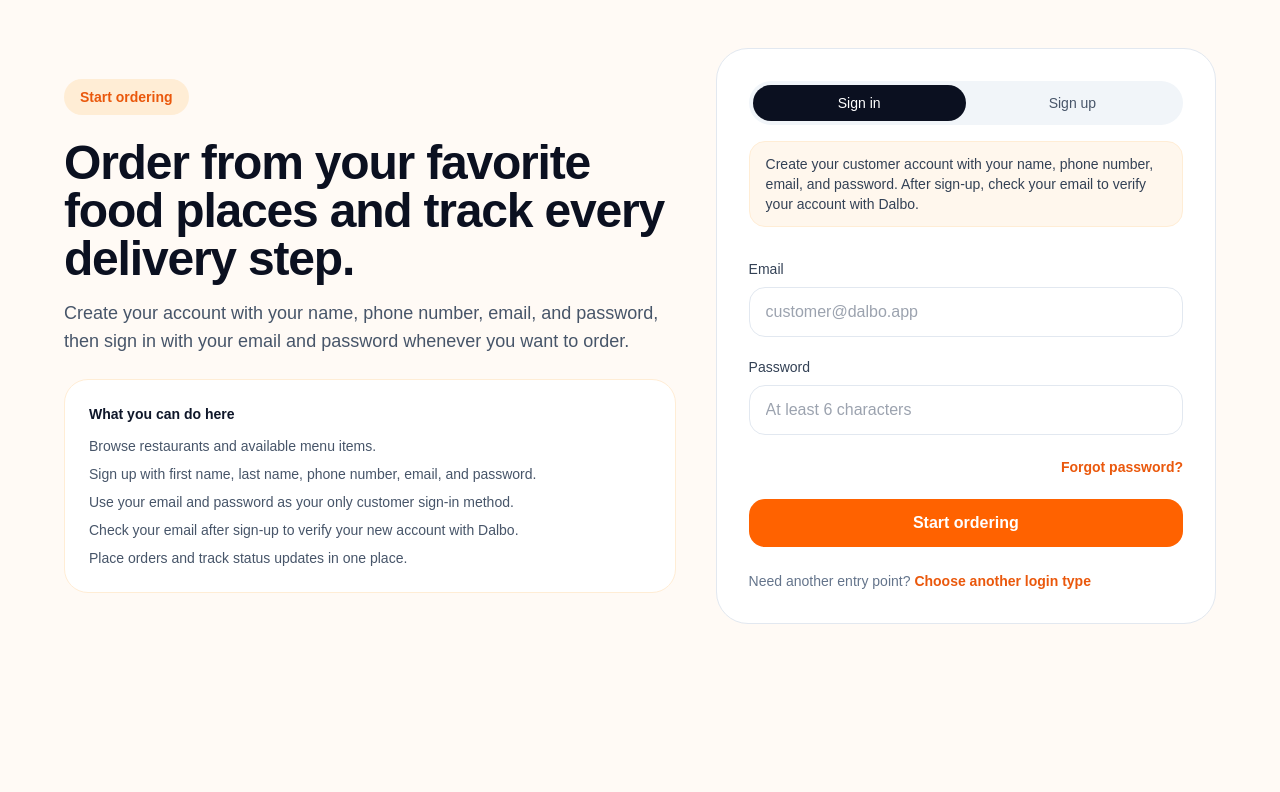
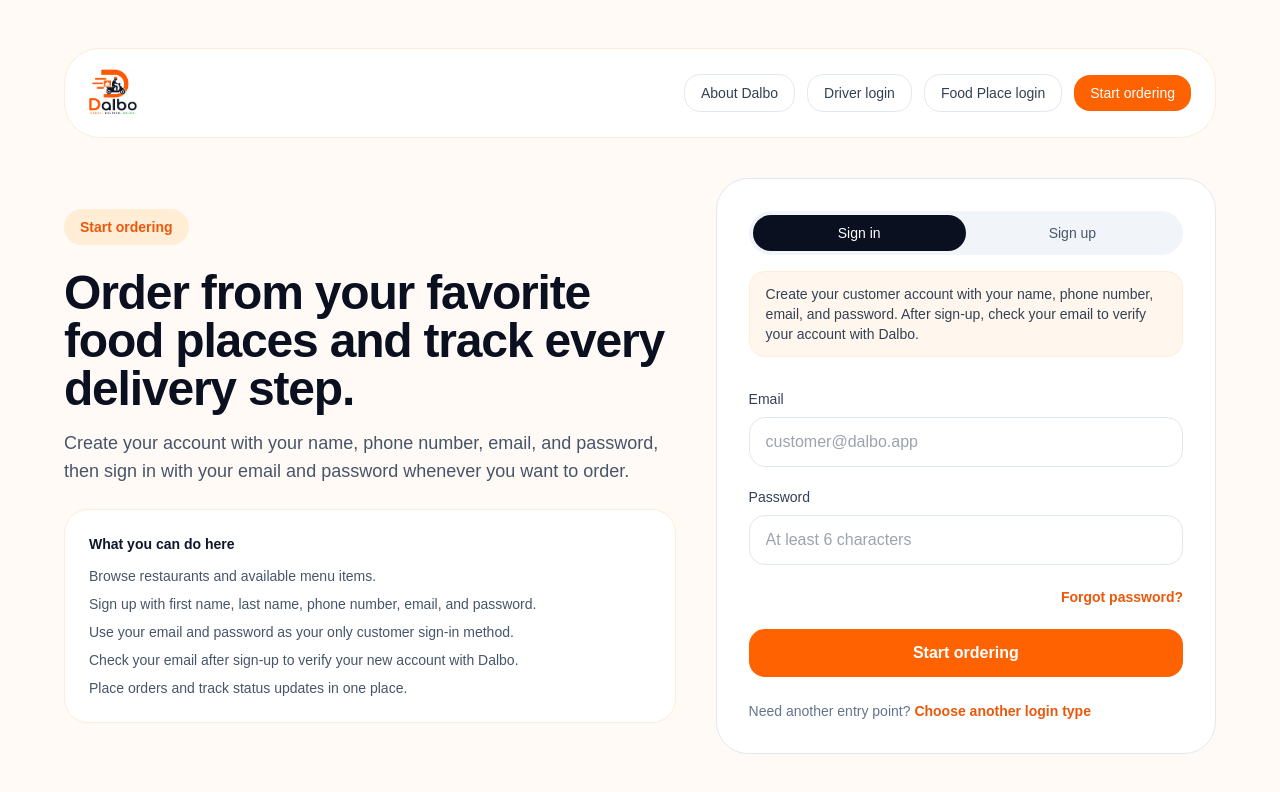
Before and after one commit to askar2022/dalbo, a Next.js app in the folder apps/web/: page /login/customer in a window 1280 px wide. Shown: the top 792 px of the page. Built offline with nearby package versions, Linux system fonts and the light colour scheme; no server answers.

Commit message:
Add branded header to customer login page

```diff
--- a/apps/web/app/login/customer/page.tsx
+++ b/apps/web/app/login/customer/page.tsx
@@ -1,9 +1,50 @@
+import Image from "next/image";
+import Link from "next/link";
 import { AuthForm } from "../../../components/auth-form";
 
 export default function CustomerLoginPage() {
   return (
     <main className="min-h-screen bg-[#fffaf5] px-6 py-12 text-[#0b1020]">
-      <div className="mx-auto max-w-6xl">
+      <div className="mx-auto flex max-w-6xl flex-col gap-10">
+        <header className="flex flex-col gap-5 rounded-[36px] border border-orange-100 bg-white px-6 py-5 lg:flex-row lg:items-center lg:justify-between">
+          <Link href="/" className="flex items-center gap-3">
+            <Image
+              src="/logo_dalbo.png"
+              alt="Dalbo logo"
+              width={170}
+              height={52}
+              className="h-12 w-auto object-contain"
+              priority
+            />
+          </Link>
+
+          <nav className="flex flex-wrap items-center gap-3 text-sm font-medium">
+            <Link
+              href="/about"
+              className="rounded-2xl border border-slate-200 px-4 py-2 text-slate-700 transition hover:border-slate-300"
+            >
+              About Dalbo
+            </Link>
+            <Link
+              href="/login/driver"
+              className="rounded-2xl border border-slate-200 px-4 py-2 text-slate-700 transition hover:border-slate-300"
+            >
+              Driver login
+            </Link>
+            <Link
+              href="/login/food-place"
+              className="rounded-2xl border border-slate-200 px-4 py-2 text-slate-700 transition hover:border-slate-300"
+            >
+              Food Place login
+            </Link>
+            <Link
+              href="/login/customer"
+              className="rounded-2xl bg-[#ff6200] px-4 py-2 text-white transition hover:bg-[#e35700]"
+            >
+              Start ordering
+            </Link>
+          </nav>
+        </header>
         <AuthForm
           audience="customer"
           badge="Start ordering"
```
